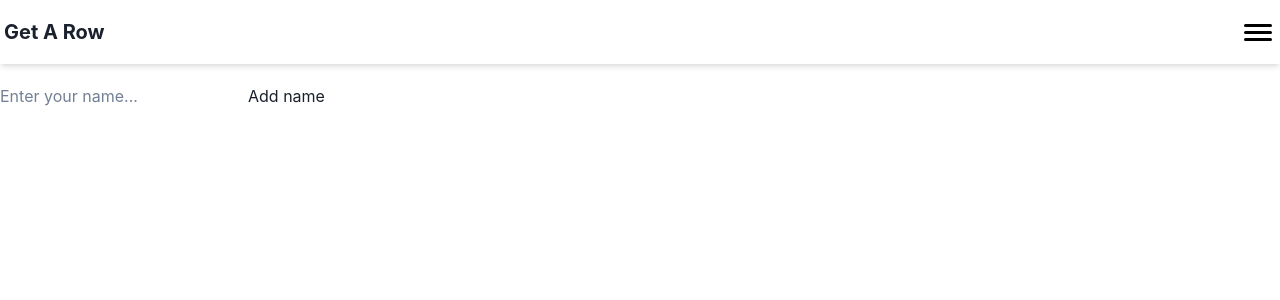
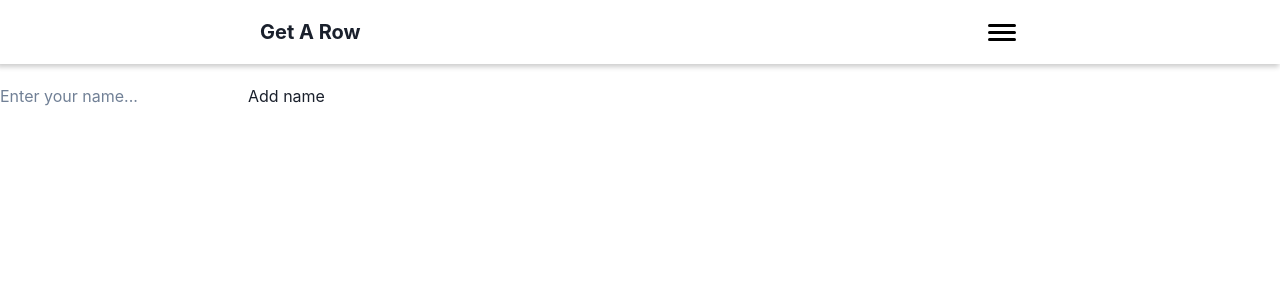
Before and after one commit to felix-odenhall/get-a-row, a React (Create React App) app: page / in a window 1280 px wide. Shown: the top 300 px of the page. Built offline with nearby package versions, Linux system fonts and the light colour scheme.

Commit message:
styling header

```diff
--- a/src/components/Header/Header.tsx
+++ b/src/components/Header/Header.tsx
@@ -1,7 +1,13 @@
-import { Box, CloseButton, Text, useDisclosure } from "@chakra-ui/react";
+import {
+  Box,
+  CloseButton,
+  Text,
+  useDisclosure,
+  useMediaQuery,
+} from "@chakra-ui/react";
 import useStore from "../../store/zustandStore";
 import HamburgerIcon from "./HamburgerIcon";
-import PickTasksText from "./PickTasksText";
+import PickTasksContainer from "./PickTasksContainer";
 import Navbar from "./Navbar/Navbar";
 
 export const Header = () => {
@@ -10,6 +16,8 @@ export const Header = () => {
     hasUsername: state.hasUsername,
   }));
   const { isOpen, onOpen, onClose } = useDisclosure();
+
+  const [mediaTablet] = useMediaQuery("(min-width: 768px)");
 
   return (
     <>
@@ -21,15 +29,17 @@ export const Header = () => {
         w="100%"
         bg="rgba(255,255,255)"
         mb="5"
+        shadow={`-2px 2px 5px 1px rgba(0, 0, 0, 0.2)`}
         zIndex={5}
       >
         <Box
           display="flex"
           h="8vh"
+          w={mediaTablet ? "768px" : "100%"}
           alignItems="center"
           justifyContent="space-between"
-          shadow="md"
           px="1"
+          m="0 auto"
         >
           <Text fontSize="xl" fontWeight="bold">
             Get A Row
@@ -42,7 +52,7 @@ export const Header = () => {
           )}
           <Navbar isOpen={isOpen} onClose={onClose} />
         </Box>
-        {hasUsername && !hasOngoingGame && <PickTasksText />}
+        {hasUsername && !hasOngoingGame && <PickTasksContainer />}
       </Box>
     </>
   );
```
